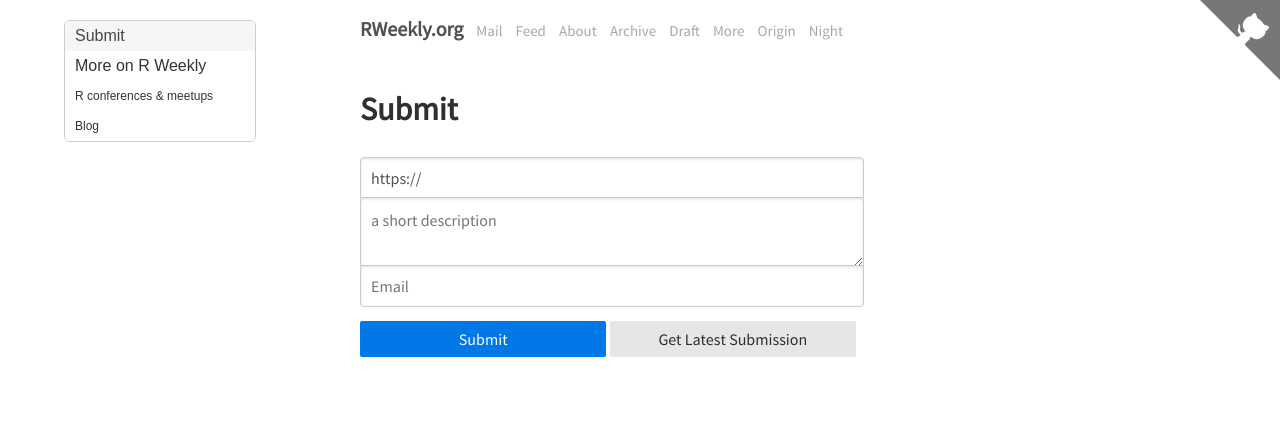
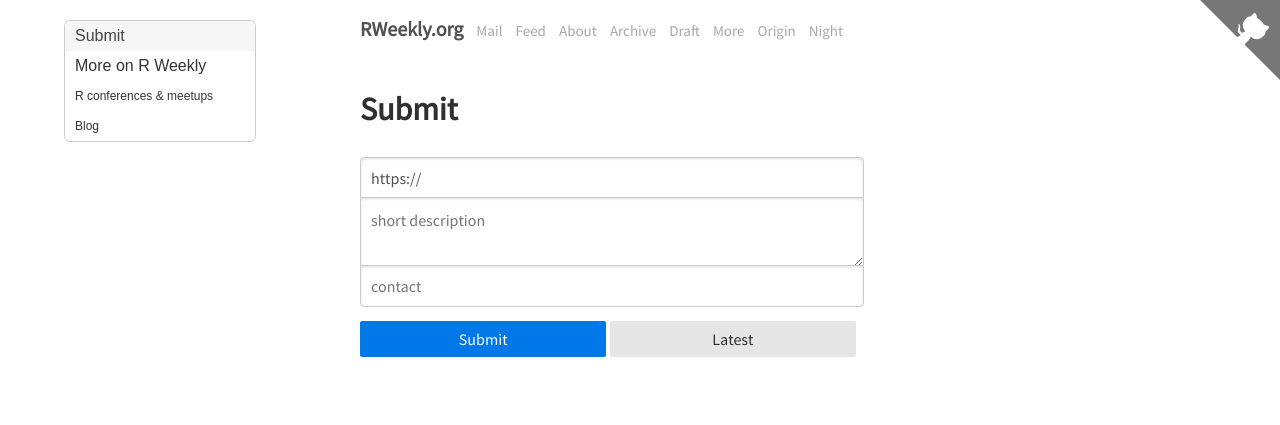
Before and after one commit to rweekly/rweekly.org, a Jekyll site: the page built from submit.html, in a window 1280 px wide. Shown: the top 425 px of the page. Built offline with Jekyll 4.4.1, drawn with Linux system fonts in a browser that asks for light colours; comment, search, counter and statistics services are not loaded.

Commit message:
Update: submit page

```diff
--- a/submit.html
+++ b/submit.html
@@ -9,13 +9,13 @@
 <form id="submit-form" class="pure-form">
 
     <fieldset class="pure-group">
-        <input id="submit-url" type="url" value='https://' required style="width: 90%" class="pure-input-1 submit-form-90 " placeholder="a URL" text="https://">
-        <textarea id="submit-desc" required style="width: 90%" class="pure-input-1 submit-form-90 " placeholder="a short description"></textarea>
-        <input id="submit-email" type="email" style="width: 90%" required class="pure-input-1 submit-form-90" placeholder="Email">
+        <input id="submit-url" type="url" value='https://' required style="width: 90%" class="pure-input-1 submit-form-90 " placeholder="URL" text="https://">
+        <textarea id="submit-desc" required style="width: 90%" class="pure-input-1 submit-form-90 " placeholder="short description"></textarea>
+        <input id="submit-email" style="width: 90%" class="pure-input-1 submit-form-90" placeholder="contact">
     </fieldset>
 
-    <button id="link-submit" style="width: 44%; display: inline-block;" type="submit" class="pure-button pure-input-1-2 pure-button-primary">Submit</button>
-    <form style="display: inline-block;"><button id="list-links" style="width: 44%; display: inline-block;" class="pure-button pure-input-1-2 pure-button">Get Latest Submission</button></form>
+    <button id="link-submit" style="margin:0 0 0 0 ;width: 44%; display: inline-block;" type="submit" class="pure-button pure-input-1-2 pure-button-primary">Submit</button>
+    <form style="display: inline-block;"><button id="list-links" style="width: 44%; display: inline-block;" class="pure-button pure-input-1-2 pure-button">Latest</button></form>
 
 </form>
 
```
